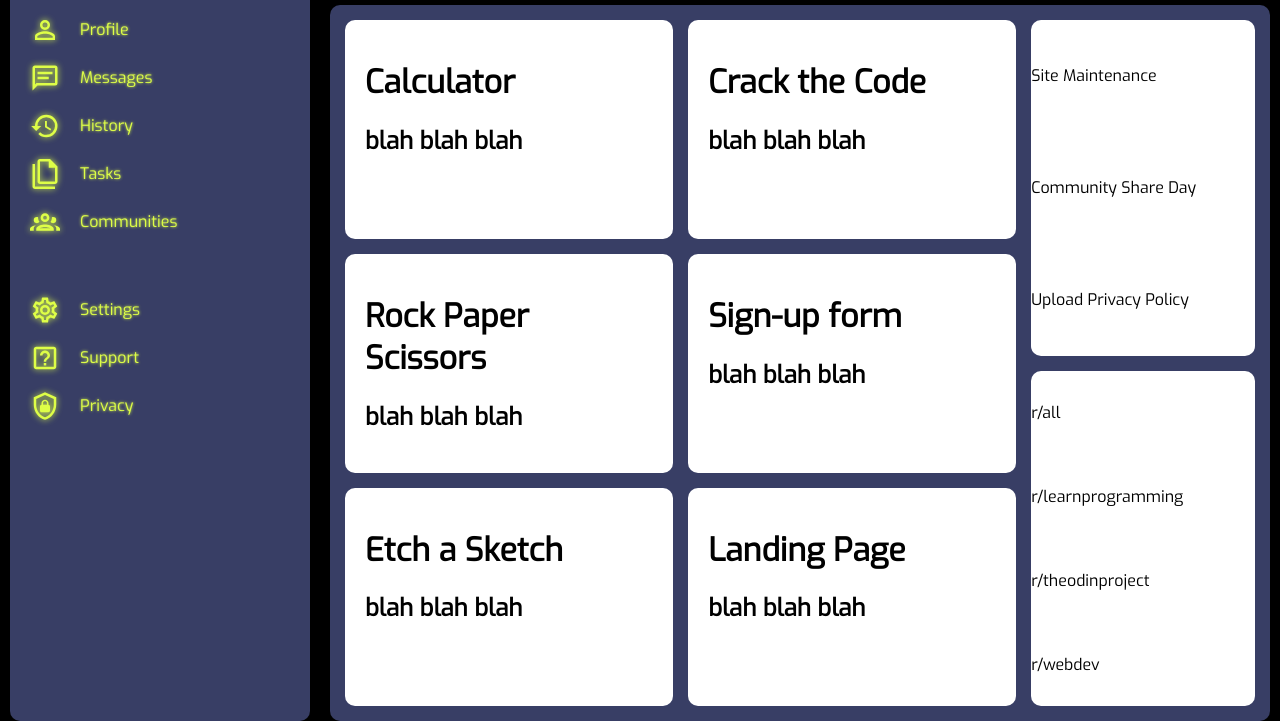
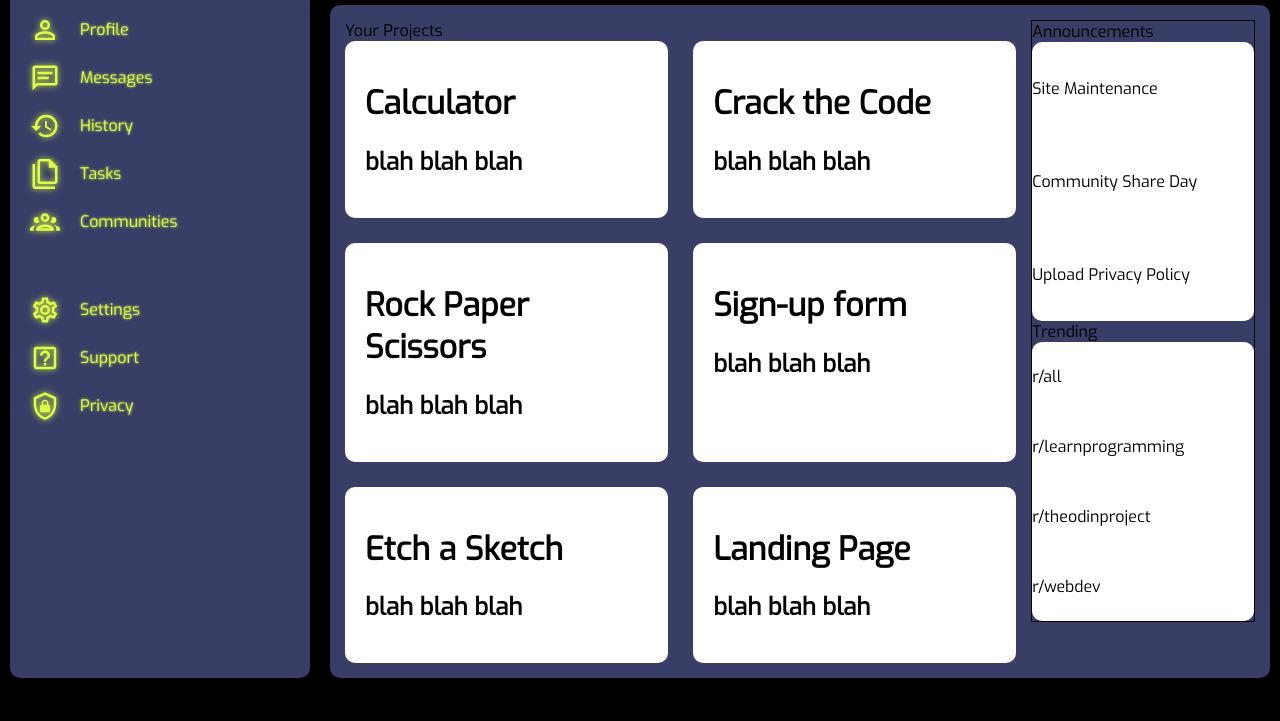
Before and after one commit to kuneus/dashboard, a plain HTML site: page index.html in a window 1280 px wide. Shown: the part 160-881 px from the top of the page. After the commit the page ends 838 px from the top, so only its background shows below. Drawn offline with Linux system fonts and the light colour scheme.

Commit message:
Format layout for main section

```diff
--- a/index.html
+++ b/index.html
@@ -86,6 +86,8 @@
                 </div>
             </div>
             <div class="main">
+                <div class="main-left">
+                    <div class="cards-header">Your Projects</div>
                     <div class="card-container">
                         <div class="cards">
                             <h1>Calculator</h1>
@@ -112,12 +114,16 @@
                             <h2>blah blah blah</h2>
                         </div>
                     </div>
-                <div class="announcements-container">
+                </div>
+                <div class="main-right">
+                    <div class="announcements-header">Announcements</div>
+                    <div class="announcements-card">
                         <div class="announcements">Site Maintenance</div>
                         <div class="announcements">Community Share Day</div>
                         <div class="announcements">Upload Privacy Policy</div>
                     </div>
-                <div class="trending-container">
+                    <div class="trending-header">Trending</div>
+                    <div class="trending-card">
                         <div class="trending">r/all</div>
                         <div class="trending">r/learnprogramming</div>
                         <div class="trending">r/theodinproject</div>
@@ -125,6 +131,7 @@
                     </div>
                 </div>
             </div>
+        </div>
     </body>
     <script src="script.js"></script>
 </html>
--- a/styles.css
+++ b/styles.css
@@ -175,10 +175,7 @@ a:hover {
     background-color: var(--cyber-darkblue);
     grid-area: main;
     display: grid;
-    grid-template: 1fr 1fr / 3fr 1fr;
-    grid-template-areas:
-        "cards announcements"
-        "cards trending";
+    grid-template-columns: 3fr minmax(200px, 1fr);
     gap: 15px;
     padding: 15px;
     margin: 10px;
@@ -186,10 +183,9 @@ a:hover {
 }
 
 .card-container {
-    grid-area: cards;
     display: grid;
-    grid-template: 1fr 1fr 1fr / 1fr 1fr;
-    gap: 15px;
+    grid-template: repeat(auto-fit, minmax(150px, 1fr))/ repeat(auto-fit, minmax(300px, 1fr));
+    gap: 25px;
 }
 
 .cards {
@@ -198,8 +194,14 @@ a:hover {
     padding: 20px;
 }
 
-.announcements-container {
-    grid-area: announcements;
+.main-right {
+    height: 600px;
+    border: 1px solid #000;
+    display: grid;
+    grid-template-rows: auto 1fr auto 1fr;
+}
+
+.announcements-card {
     display: grid;
     grid-template-rows: 1fr 1fr 1fr;
     border-radius: 10px;
@@ -207,15 +209,10 @@ a:hover {
     align-items: center;
 }
 
-.trending-container {
-    grid-area: trending;
+.trending-card {
     border-radius: 10px;
     background-color: white;
     display: grid;
     grid-template-rows: repeat(4, 1fr);
     align-items: center;
 }
-
-.trending {
-
-}
```
Lines whose indentation alone changed are shown as unchanged.
